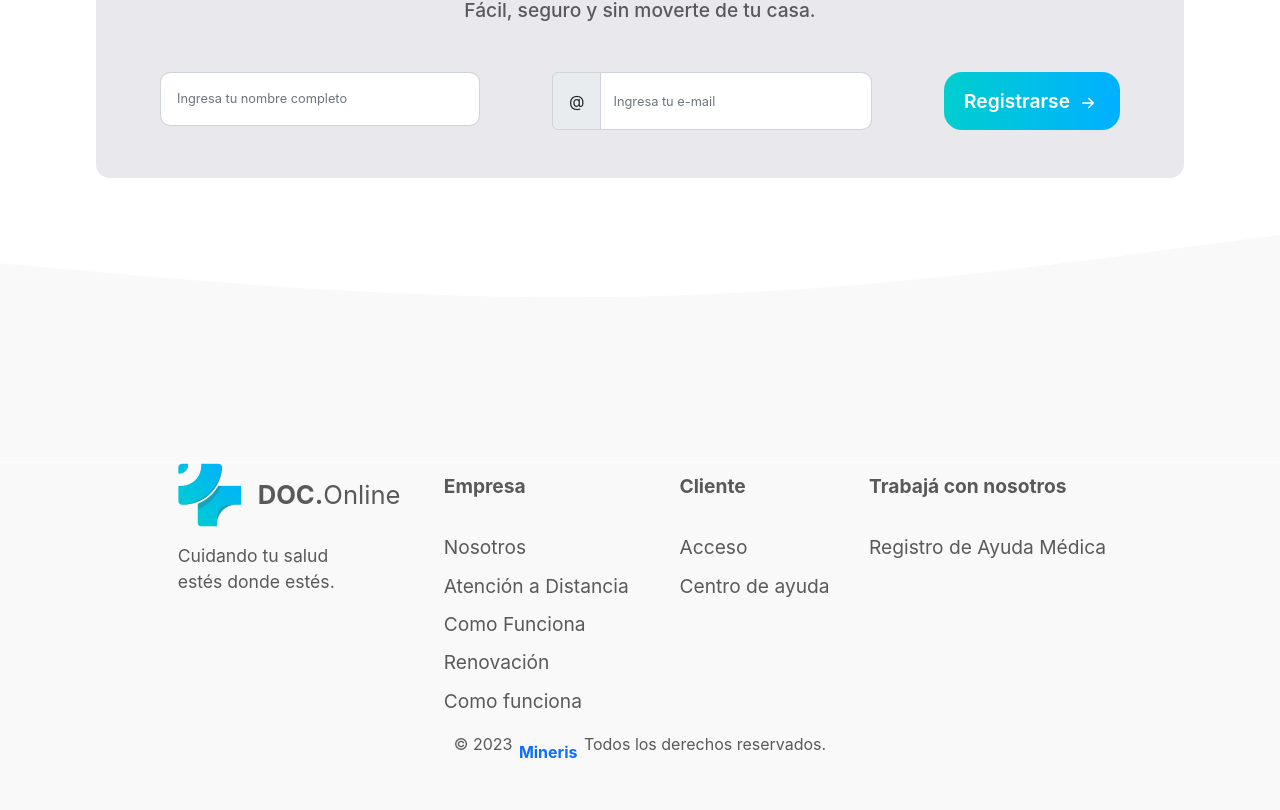
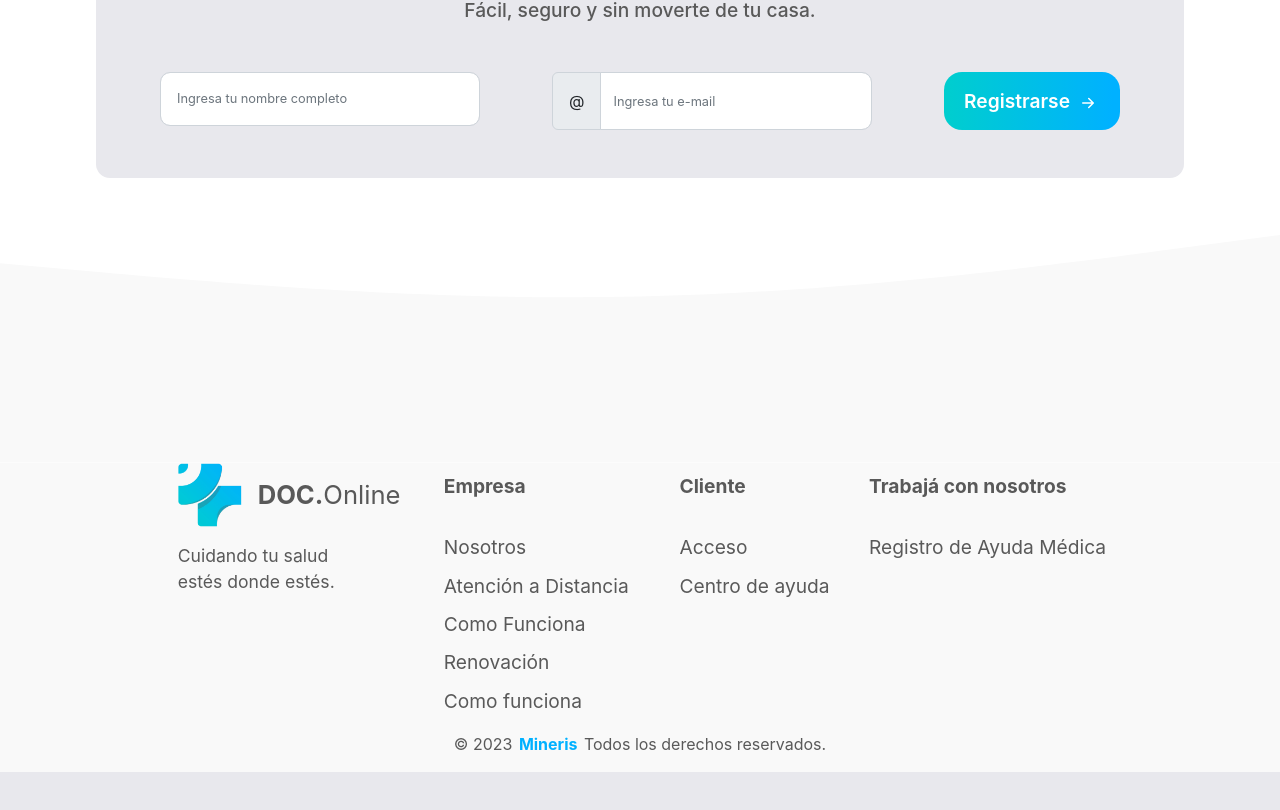
Before and after one commit to franco-buccellato/FrontDocOnlineLanding, a React (Create React App) app: page / in a window 1280 px wide. Shown: the part 10566-11376 px from the top of the page. After the commit the page ends 11338 px from the top, so only its background shows below. Built offline with nearby package versions, Linux system fonts and the light colour scheme.

Commit message:
hago que se abran en otra pestaña los links

```diff
--- a/src/components/Button/Button.js
+++ b/src/components/Button/Button.js
@@ -6,7 +6,7 @@ function Button({ruta, text}) {
     return (
         <>
             <ButtonPrincipal>
-                <Link to = {ruta}>
+                <Link to = {ruta} target="_blank" rel="noopener noreferrer">
                     <span>{text}</span>
                     <svg xmlns="http://www.w3.org/2000/svg" width="16" height="16" fill="currentColor" class="bi bi-arrow-right-short" viewBox="0 0 16 16"><path fill-rule="evenodd" d="M4 8a.5.5 0 0 1 .5-.5h5.793L8.146 5.354a.5.5 0 1 1 .708-.708l3 3a.5.5 0 0 1 0 .708l-3 3a.5.5 0 0 1-.708-.708L10.293 8.5H4.5A.5.5 0 0 1 4 8z"/></svg>
                 </Link>
--- a/src/components/Footer/Footer.js
+++ b/src/components/Footer/Footer.js
@@ -49,7 +49,7 @@ function Footer() {
             </div>
             <div className='copy-mineris'>
                 <p>© 2023</p>
-                <a href='https://mineris.com.ar/' target='__blank'><strong>Mineris</strong></a>
+                <a href='https://mineris.com.ar/' target='__blank' className='mineris'><strong>Mineris</strong></a>
                 <p>Todos los derechos reservados.</p>
             </div>
         </FooterContainer>
@@ -61,7 +61,6 @@ export default Footer;
 const FooterContainer = styled.div`
     width: 100%;
     background: white;
-    padding: 0rem 0 6rem 0;
     background-color: #f9f9f9;
     @media only screen and (max-width: 920px){
         padding: 5rem 0 2rem 0;
@@ -202,8 +201,11 @@ const FooterContainer = styled.div`
         width: 100%;
         display: flex;
         justify-content: center;
-        align-items: center;
         gap: .4rem;
+
+        .mineris{
+            color: #00b1ff;
+        }
     }
 
 
```
